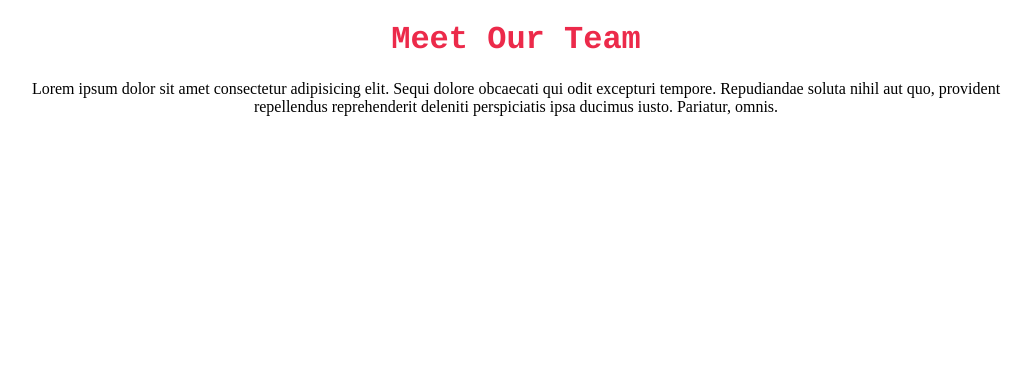
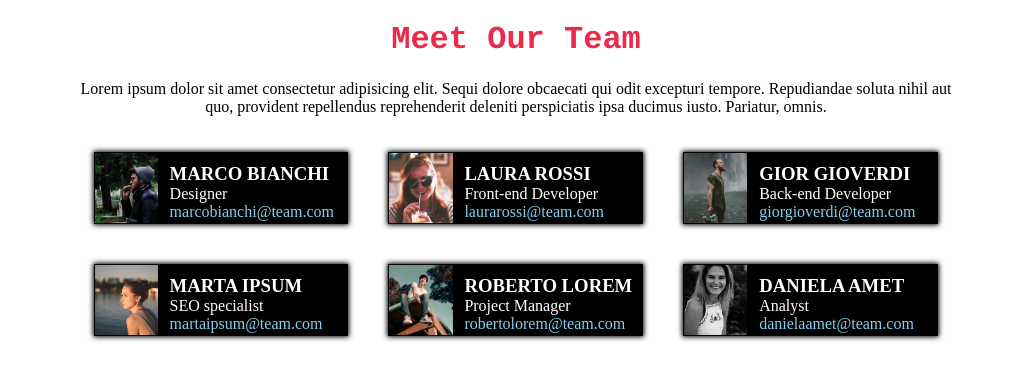
Before and after one commit to Nucci-karim/html-css-float-cards, a plain HTML site: page index.html in a window 1280 px wide. Shown: the whole page, without its empty margins (124-1156 px from the left). Drawn offline with Linux system fonts and the light colour scheme.

Commit message:
fine lavoro

```diff
--- a/assets/css/style.css
+++ b/assets/css/style.css
@@ -1,5 +1,5 @@
 main {
-width: 80%;
+width: 70%;
 margin: 0 auto;
 text-align: center;
 }
@@ -8,3 +8,41 @@ text-align: center;
     color: rgb(236, 42, 74);
     font-family: 'Fedoka One', Courier, monospace;
 }
+
+/* schede da copiare */
+.card {
+    float: left;
+    width: calc(100% / 3.5);
+    height: 70px;
+    background-color: black;
+    border: 1px solid black;
+    box-shadow: 0px 0px 5px 1px;
+    margin: 20px;
+}
+
+.descrizione {
+    color: white;
+    margin: auto 5px;
+    margin-top: 5px;
+    text-align: left;
+    margin-left: 75px;
+}
+
+h3 {
+    display: inline-block;
+    margin: 0 auto;
+    margin-top: 5px;
+}
+
+
+img {
+    object-fit:cover;
+    height: 100%;
+    width:calc(100% / 4);
+    float: left;
+}
+
+a {
+    text-decoration: none;
+    color: skyblue;
+}
--- a/index.html
+++ b/index.html
@@ -16,10 +16,61 @@
         <p>Lorem ipsum dolor sit amet consectetur adipisicing elit. Sequi dolore obcaecati qui odit excepturi tempore. Repudiandae soluta nihil aut quo, provident repellendus reprehenderit deleniti perspiciatis ipsa ducimus iusto. Pariatur, omnis.</p>
 
         <!-- parte cards -->
-        <div class="contenitore-1">
+        <div class="contenitore">
+            <div class="card primo">
+                <img src="./assets/img/male1.png" alt="">
+                <div class="descrizione">
+                    <h3>MARCO BIANCHI</h3> <br>
+                    <span>Designer</span> <br>
+                    <a href="mail">marcobianchi@team.com</a>
+                </div>
+            </div>
 
+            <div class="card">
+                <img src="./assets/img/female1.png" alt="">
+                <div class="descrizione">
+                    <h3>LAURA ROSSI</h3> <br>
+                    <span>Front-end Developer</span> <br>
+                    <a href="mail">laurarossi@team.com</a>
+                </div>
+            </div>
+
+            <div class="card">
+                <img src="./assets/img/male2.png" alt="">
+                <div class="descrizione">
+                    <h3>GIOR GIOVERDI</h3> <br>
+                    <span>Back-end Developer</span> <br>
+                    <a href="mail">giorgioverdi@team.com</a>
+                </div>
+            </div>
+
+            <div class="card">
+                <img src="./assets/img/female2.png" alt="">
+                <div class="descrizione">
+                    <h3>MARTA IPSUM</h3> <br>
+                    <span>SEO specialist</span> <br>
+                    <a href="mail">martaipsum@team.com</a>
+                </div>
+            </div>
+
+            <div class="card">
+                <img src="./assets/img/male3.png" alt="">
+                <div class="descrizione">
+                    <h3>ROBERTO LOREM</h3> <br>
+                    <span>Project Manager</span> <br>
+                    <a href="mail">robertolorem@team.com</a>
+                </div>
+            </div>
+
+            <div class="card">
+                <img src="./assets/img/female3.png" alt="">
+                <div class="descrizione">
+                    <h3>DANIELA AMET</h3> <br>
+                    <span>Analyst</span> <br>
+                    <a href="mail">danielaamet@team.com</a>
+                </div>
+            </div>
         </div>
-
 
     </main>
 </body>
```
